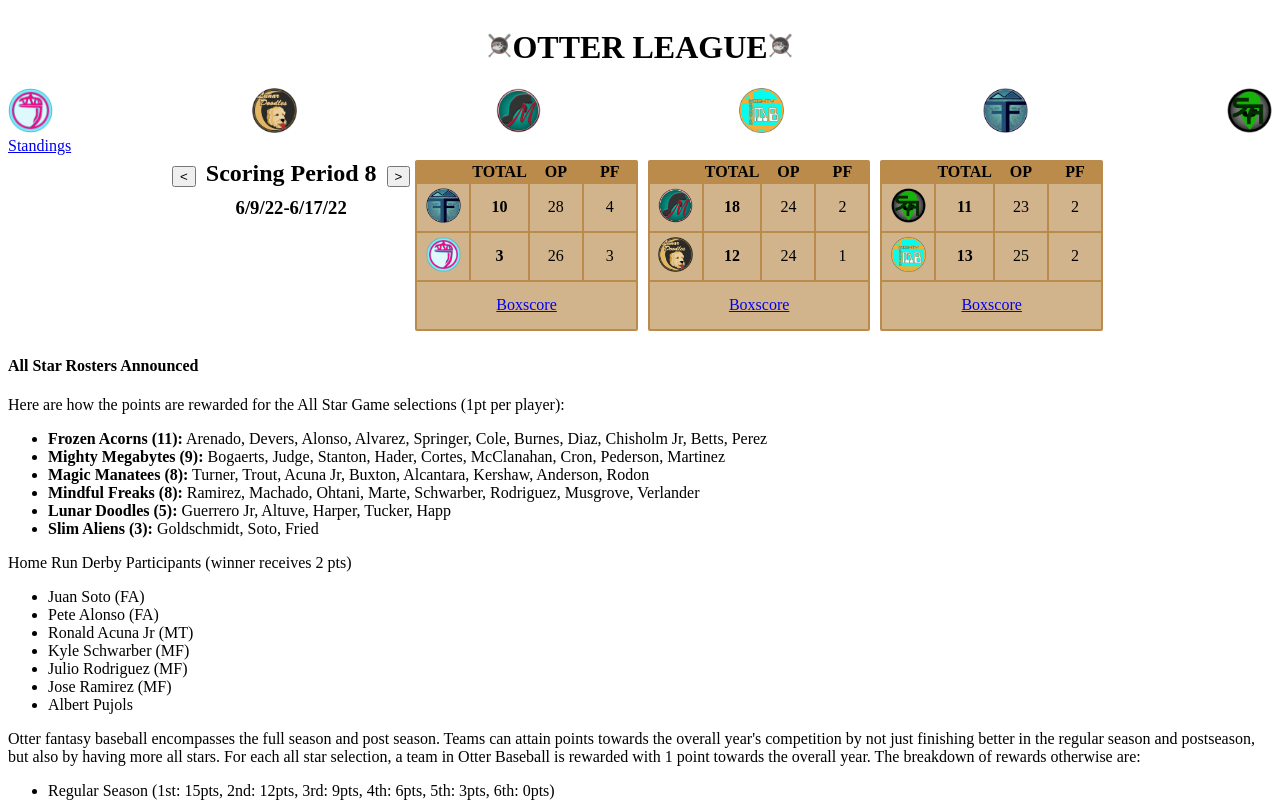
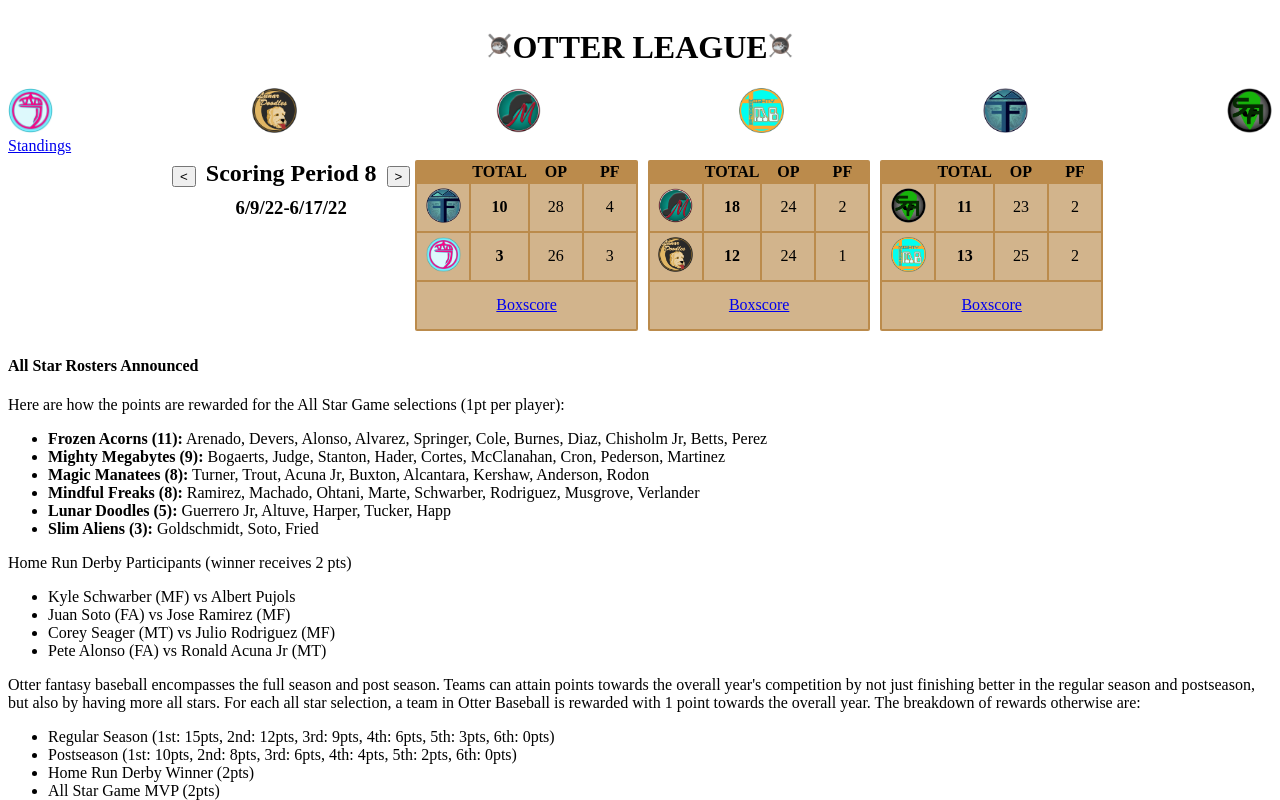
Before and after one commit to cMcVay/otter-league-22, a React (Create React App) app: page / in a window 1280 px wide. Shown: the top 800 px of the page. Built offline with nearby package versions, Linux system fonts and the light colour scheme.

Commit message:
wk 11 complete

```diff
--- a/src/components/Home.js
+++ b/src/components/Home.js
@@ -42,13 +42,10 @@ function Home() {
             </ul>
             <p>Home Run Derby Participants (winner receives 2 pts)</p>
             <ul>
-                <li>Juan Soto (FA)</li>
-                <li>Pete Alonso (FA)</li>
-                <li>Ronald Acuna Jr (MT)</li>
-                <li>Kyle Schwarber (MF)</li>
-                <li>Julio Rodriguez (MF)</li>
-                <li>Jose Ramirez (MF)</li>
-                <li>Albert Pujols</li>
+                <li>Kyle Schwarber (MF) vs Albert Pujols</li>
+                <li>Juan Soto (FA) vs Jose Ramirez (MF)</li>
+                <li>Corey Seager (MT) vs Julio Rodriguez (MF)</li>
+                <li>Pete Alonso (FA) vs Ronald Acuna Jr (MT)</li>
             </ul>
             <p>Otter fantasy baseball encompasses the full season and post season. Teams can attain points towards the overall year's competition by not just finishing better in the regular season and postseason, but also by having more all stars. For each all star selection, a team in Otter Baseball is rewarded with 1 point towards the overall year. The breakdown of rewards otherwise are:</p>
             <ul>
--- a/src/components/stats/SP11stats.js
+++ b/src/components/stats/SP11stats.js
@@ -13,7 +13,7 @@ let rawStatsSP11 = [
     {id:"39", game:"2-3, 1 HR, 3 RBI, 1 BB", points:"1.1", OP:"4", day:"3"},
     {id:"8", game:"2-4, 1 HR, 2 RBI", points:"0.8", OP:"3", day:"7"},
     {id:"75", game:"2-5, 1 HR, 2 RBI", points:"0.8", OP:"3", day:"7"},
-    {id:"20", game:"3-4, 1 HR, 3 RBI, 1 BB", points:"1.3", OP:"5", day:"7"},
+    {id:"20", game:"3-5, 1 2B, 1 HR, 5 RBI", points:"1.4", OP:"5", day:"9"},
     {id:"3", game:"3-5, 1 HR, 3 RBI, 1 SB", points:"1.2", OP:"5", day:"3"},
     {id:"56", game:"2-4, 2 HR, 4 RBI", points:"1.2", OP:"5", day:"8"},
     {id:"97", game:"9 IP, 3 H, 1 ER, 2 BB, 12 K", points:"0.933333333333333", OP:"9", day:"4"},
@@ -32,7 +32,7 @@ let rawStatsSP11 = [
     //Doodles
     {id:"40", game:"1-2, 1 HR, 3 RBI, 2 BB", points:"1.1", OP:"4", day:"2"},
     {id:"31", game:"2-4, 1 2B, 3 RBI", points:"0.8", OP:"3", day:"5"},
-    {id:"4", game:"1-3, 1 HR, 2 RBI", points:"0.6", OP:"2", day:"8"},
+    {id:"55", game:"2-5, 1 2B, 2 RBI", points:"0.7", OP:"2", day:"9"},
     {id:"110", game:"4-5, 1 2B", points:"0.9", OP:"3", day:"8"},
     {id:"52", game:"3-4, 1 2B", points:"0.7", OP:"2", day:"3"},
     {id:"19", game:"1-4, 1 2B, 1 RBI, 1 BB", points:"0.6", OP:"2", day:"7"},
--- a/src/components/stats/ScoringPeriod.js
+++ b/src/components/stats/ScoringPeriod.js
@@ -1,3 +1,3 @@
-let ScoringPeriod = 10;
+let ScoringPeriod = 11;
 
 export default ScoringPeriod;
```
